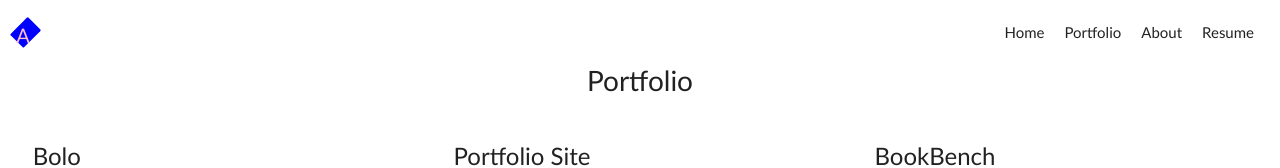
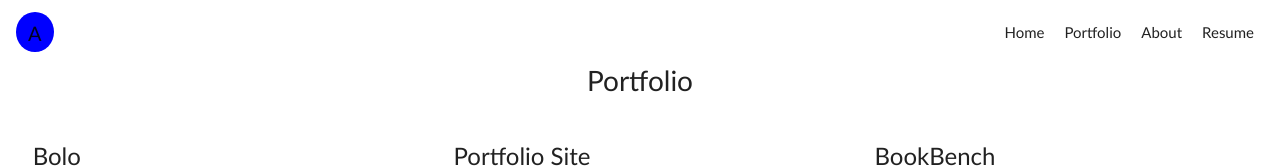
Before and after one commit to aalake/aalake.github.io, an Angular app: page /portfolio in a window 1280 px wide. Shown: the top 168 px of the page. Built offline with nearby package versions, Linux system fonts and the light colour scheme.

Commit message:
Working on logo

```diff
--- a/src/app/app.component.css
+++ b/src/app/app.component.css
@@ -162,21 +162,21 @@ mat-form-field{
 
 
 .shape{
+  /* position: fixed; */
+  width:clamp(50px,1vw,50px);
+  height:clamp(40px,1vw,40px);
+
+  border-radius: 50%;
   background: blue;
-  max-height: 25px;
-  text-align: center;
-  transform:rotate(45deg);
-  max-width: 25px;
-  border-radius: 5%;
 
+
+  position: relative;
 }
 
 
-.inner-letter{
-  color: pink;
-  display: table-cell;
-  height: 25px;
-  width: 25px;
-  transform: rotate(-45deg);
-  vertical-align: middle;
+
+.text{
+  position: relative;
+  text-align: center;
+  top: 5px;
 }
--- a/src/app/app.component.html
+++ b/src/app/app.component.html
@@ -21,9 +21,9 @@
 
       <div class="shape">
       <a class="logo" routerLink="/">
-          <div class="inner-letter">A</div>
+         <p class="text">A</p>
       </a>
-    </div>
+   </div>
 
       <span class="links-spacer"></span> <!-- Puts space between links and logo -->
       <div fxShow="true" fxHide.lt-md="true" class="links">
--- a/src/app/welcomeprofile/welcomeprofile.component.css
+++ b/src/app/welcomeprofile/welcomeprofile.component.css
@@ -48,9 +48,9 @@ mat-card{
 .description{
     font-family: "SF Mono","Fira Code","Fira Mono","Roboto Mono",monospace;
     /* max-width: 500px; */
-    max-width: 700px;
+    max-width: 600px;
     margin: 0 auto;
-    text-align: justify;
+    /* text-align: justify; */
     font-size: clamp(12px,1vw,20px);
 }
 
```
